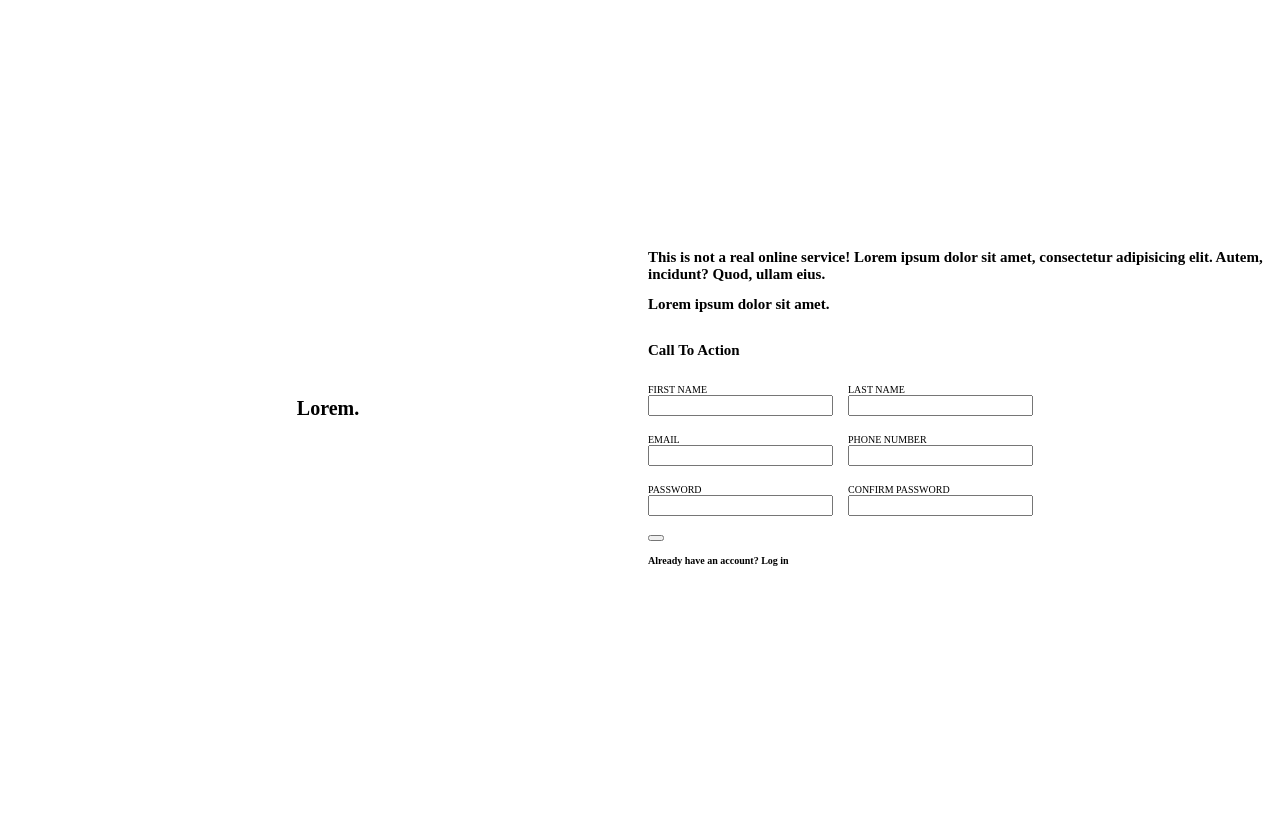
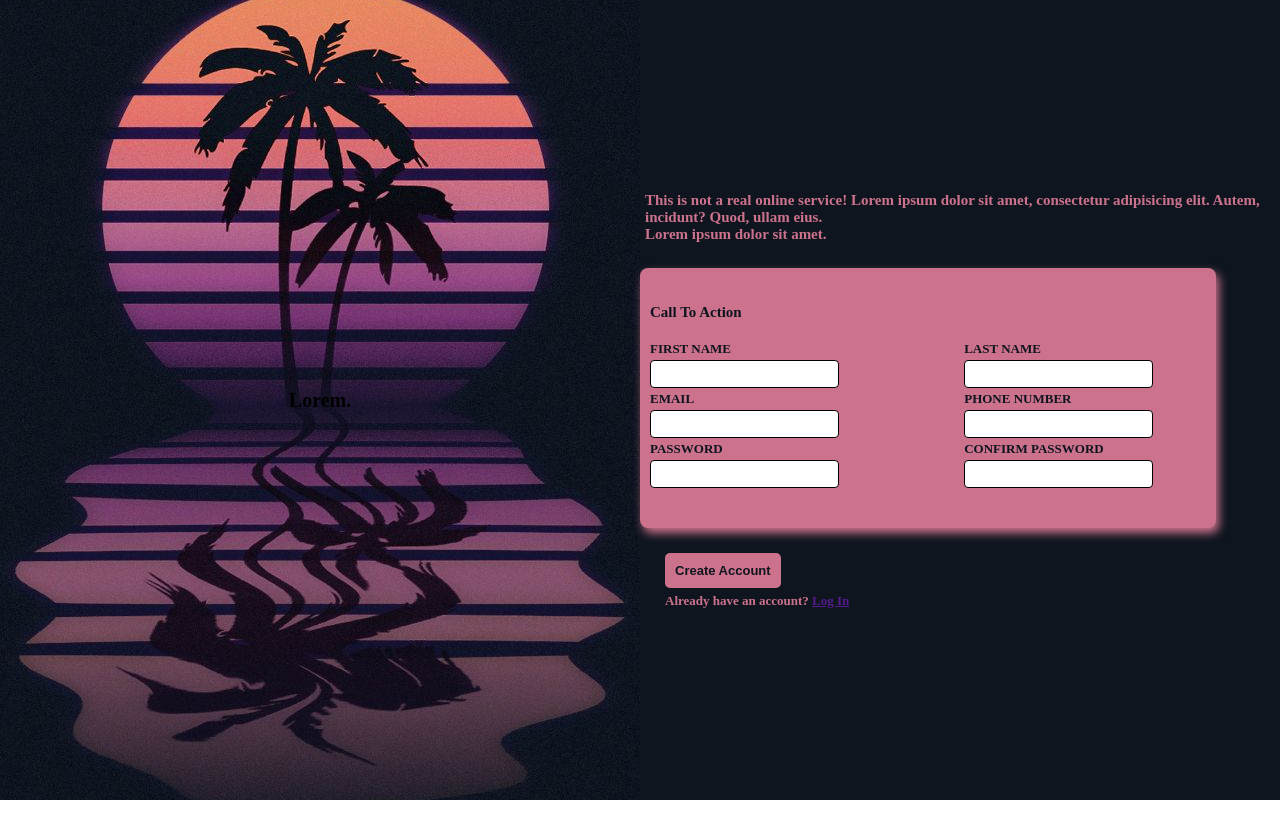
Before and after one commit to JAFarrow/TOP_dummyForm, a plain HTML site: page index.html in a window 1280 px wide. Drawn offline with Linux system fonts and the light colour scheme.

Commit message:
Further Styling Splash image added and general theme implemented, minor changes to structure still necessary. Still to implement splash banner.

```diff
--- a/index.html
+++ b/index.html
@@ -58,8 +58,8 @@
         </form>
 
         <div class="formFooter">
-                    <button type=""></button>
-                    <h4>Already have an account? <span>Log in</span></h4>
+          <button type="" id="btn">Create Account</button>
+          <h4>Already have an account? <a href="" id="logInLink">Log In</a></h4>
         </div>
 
       </div>
--- a/style.css
+++ b/style.css
@@ -1,5 +1,16 @@
+:root {
+  --main-bg-color: #0E151F;
+  --main-accent-color: #CC728C;
+}
+
 html {
     font-size: 10px;
+}
+
+html * {
+  margin: 0;
+  padding: 0;
+  box-sizing: border-box;
 }
 
 .viewPort {
@@ -16,6 +27,7 @@ html {
     justify-content: center;
     min-height: 100%;
     min-width: 50%;
+    background: url(assets/splashBg.jpg) center no-repeat;
 }
 
 .form {
@@ -25,12 +37,33 @@ html {
     justify-content: center;
     min-height: 100%;
     min-width: 50%;
+    background-color: var(--main-bg-color);
+}
+
+.form div {
+  margin: 0 0 0 0.5rem;
+}
+
+.formHeader {
+    color: var(--main-accent-color);
 }
 
 #formGrid {
     display: grid;
     grid-template-rows: repeat(4, 5rem);
     grid-template-columns: repeat(2, 20rem);
+    width: 90%;
+    gap: 0 20%;
+    margin: 2.5rem 0;
+    padding: 2rem 0 4rem 0.5rem;
+    border-radius: 0.8rem;
+    box-shadow: 0.3rem 0.5rem 1rem var(--main-accent-color);
+    background-color: var(--main-accent-color);
+    color: var(--main-bg-color);
+}
+
+#CTA {
+    grid-area: 1 / 1 / 1/ 3;
 }
 
 #formGrid div {
@@ -40,6 +73,36 @@ html {
     justify-content: center;
 }
 
-#CTA {
-    grid-area: 1 / 1 / 1/ 3;
+#formGrid input {
+    border: 0.1rem solid black;
+    border-radius: 0.4rem;
+    height: 66%;
+    padding: 0.5rem;
 }
+
+#formGrid label {
+  font-size: 1.3rem;
+  margin: 0.3rem 0;
+  font-weight: bold;
+}
+
+
+.formFooter {
+  color: var(--main-accent-color);
+  padding-left: 2rem;
+}
+
+#btn {
+    background-color: var(--main-accent-color);
+    color: var(--main-bg-color);
+    padding: 1rem;
+    margin-bottom: 0.5rem ;
+    border: none;
+    border-radius: 0.5rem;
+    font-size: 1.3rem;
+    font-weight: bold;
+}
+
+.formFooter h4 , a {
+  font-size: 1.3rem;
+}
```
Also changed, not shown: assets/splashBg.jpg (added). Lines whose indentation alone changed are shown as unchanged.
